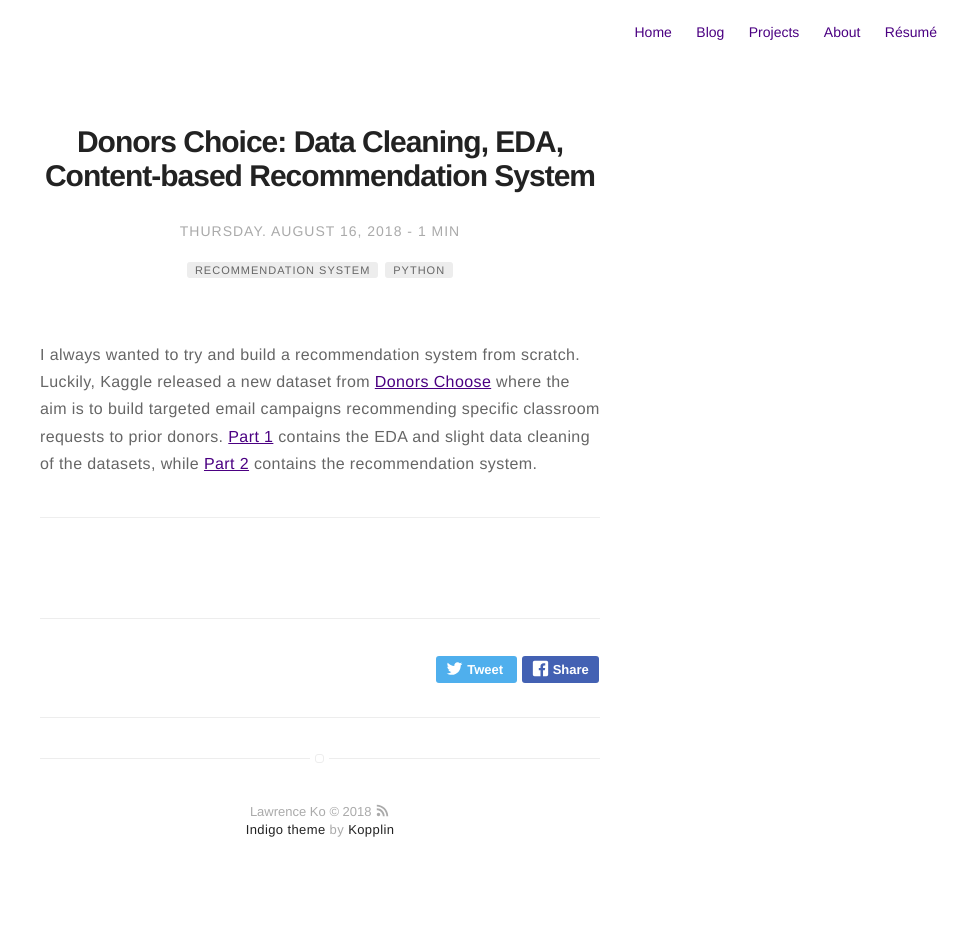
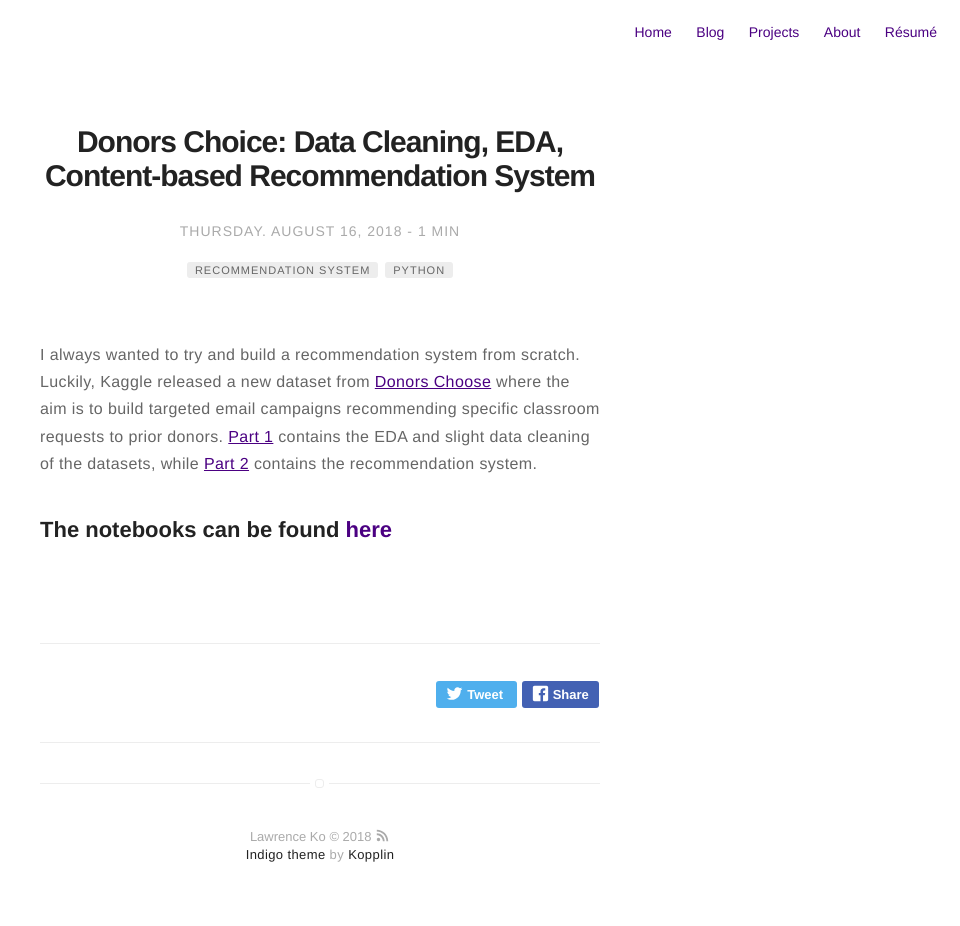
Before and after one commit to lawko698/lawko698.github.io, a Jekyll site: the page built from _posts/2018-08-16-content-based-recommendation-system.markdown, in a window 1280 px wide. Shown: the whole page, without its empty margins (320-1280 px from the left). Built offline with Jekyll 4.4.1, drawn with Linux system fonts in a browser that asks for light colours; before the commit the page ends 901 px from its top, so only the background shows below that.

Commit message:
Update 2018-08-16-content-based-recommendation-system.markdown

```diff
--- a/_posts/2018-08-16-content-based-recommendation-system.markdown
+++ b/_posts/2018-08-16-content-based-recommendation-system.markdown
@@ -15,4 +15,5 @@ externalLink: false
 
 I always wanted to try and build a recommendation system from scratch. Luckily, Kaggle released a new dataset from [Donors Choose](https://www.donorschoose.org/) where the aim is to build targeted email campaigns recommending specific classroom requests to prior donors. [Part 1](http://lawko698.github.io/docs/EDA%20and%20Data%20Cleaning.html) contains the EDA and slight data cleaning of the datasets, while [Part 2](http://lawko698.github.io/docs/Recommendation%20System.html) contains the recommendation system.
 
+The notebooks can be found [here](http://github.com/lawko698/notebooks/tree/master/donor%20choose)
 ---
```
